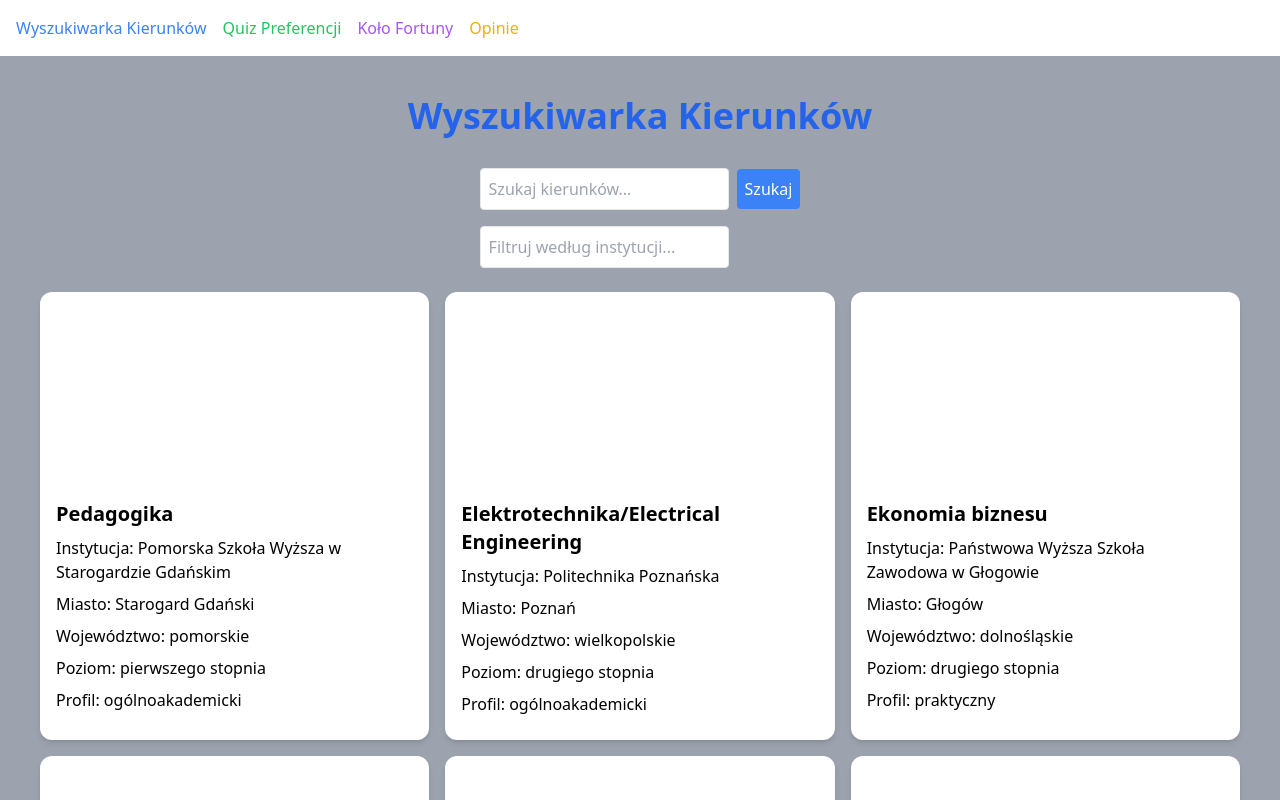
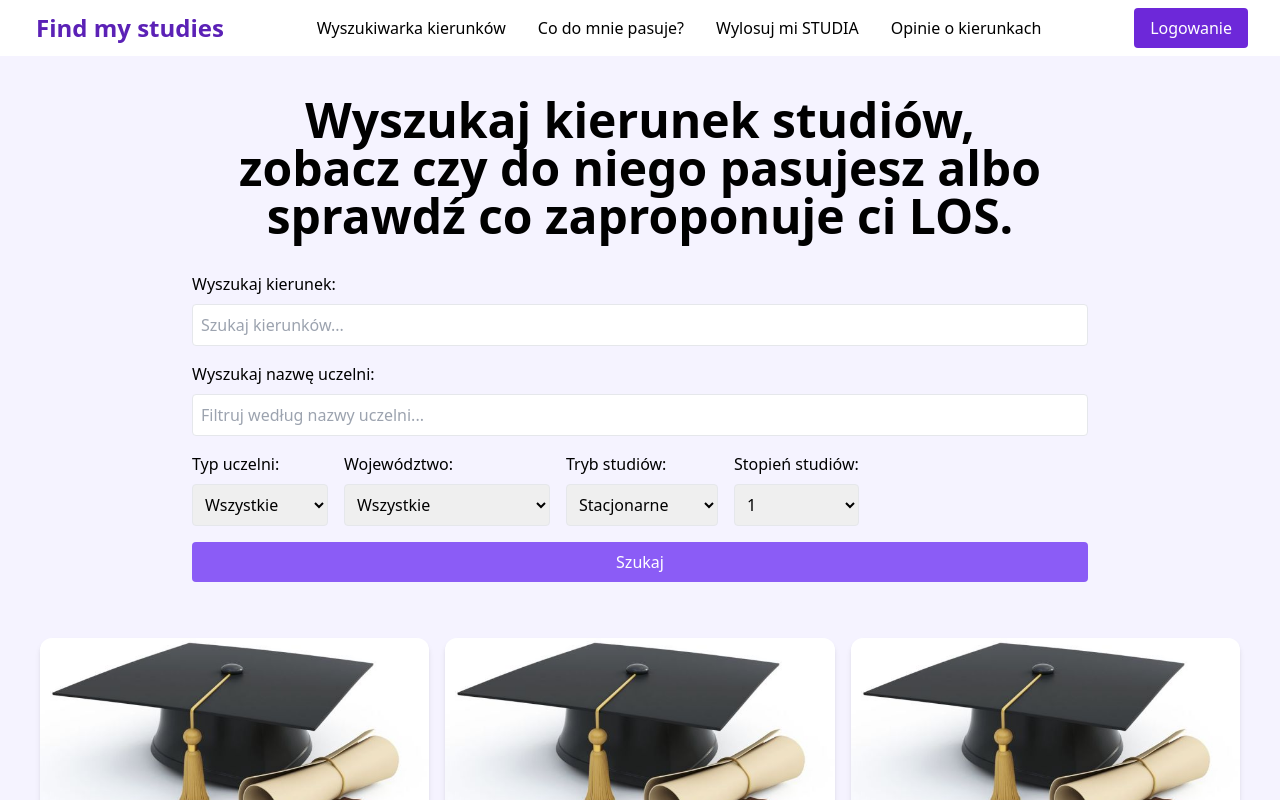
Before and after one commit to jaceksekula1337/find-your-studies, a Next.js app: page / in a window 1280 px wide. Shown: the top 800 px of the page. Built offline with nearby package versions, Linux system fonts and the light colour scheme.

Commit message:
updated view and logic for filters

```diff
--- a/src/components/CourseList.js
+++ b/src/components/CourseList.js
@@ -1,16 +1,18 @@
+import Image from "next/image";
+
 export default function CourseList({ courses }) {
   return (
-    <div className="grid grid-cols-1 md:grid-cols-2 lg:grid-cols-3 gap-4">
+    <div className="grid grid-cols-1 md:grid-cols-2 lg:grid-cols-3 gap-4 mt-6">
       {courses.map((course) => (
         <div
           key={course.courseUuid}
-          className="transition-all duration-300 relative overflow-hidden
-            bg-white rounded-xl shadow-md hover:shadow-xl cursor-pointer
-            flex flex-col"
+          className="transition-all duration-300 relative overflow-hidden bg-white rounded-xl shadow-md hover:shadow-xl cursor-pointer flex flex-col"
         >
           <div className="relative overflow-hidden rounded-t-xl h-48">
-            <image
-              src="https://via.placeholder.com/400"
+            <Image
+              src="/studia.jpg"
+              width={400}
+              height={400}
               alt={course.courseName}
               className="w-full h-full object-cover"
             />
--- /dev/null
+++ b/src/components/Header.js
@@ -0,0 +1,28 @@
+import Link from "next/link";
+
+export default function Header() {
+  return (
+    <header className="bg-white shadow-md flex justify-between items-center">
+      <div className="text-2xl font-bold ml-9 text-violet-800">
+        <Link href="/">Find my studies</Link>
+      </div>
+      <nav className="flex">
+        <Link href="/" className="hover:bg-violet-400 p-4 block">
+          <div>Wyszukiwarka kierunków</div>
+        </Link>
+        <Link href="/quiz" className="hover:bg-violet-400 p-4 block">
+          <div>Co do mnie pasuje?</div>
+        </Link>
+        <Link href="/wheel" className="hover:bg-violet-400 p-4 block">
+          <div>Wylosuj mi STUDIA</div>
+        </Link>
+        <Link href="/reviews" className="hover:bg-violet-400 p-4 block">
+          <div>Opinie o kierunkach</div>
+        </Link>
+      </nav>
+      <button className="bg-violet-700 text-white px-4 py-2 mr-8 rounded">
+        Logowanie
+      </button>
+    </header>
+  );
+}
--- a/src/components/Layout.js
+++ b/src/components/Layout.js
@@ -1,40 +1,8 @@
-import Link from "next/link";
-
+import Header from "./Header";
 export default function Layout({ children }) {
   return (
-    <div className="min-h-screen bg-gray-100">
-      <nav className="bg-white shadow-md p-4">
-        <ul className="flex space-x-4">
-          <li>
-            <Link href="/">
-              <div className="text-blue-500 hover:underline cursor-pointer">
-                Wyszukiwarka Kierunków
-              </div>
-            </Link>
-          </li>
-          <li>
-            <Link href="/quiz">
-              <div className="text-green-500 hover:underline cursor-pointer">
-                Quiz Preferencji
-              </div>
-            </Link>
-          </li>
-          <li>
-            <Link href="/wheel">
-              <div className="text-purple-500 hover:underline cursor-pointer">
-                Koło Fortuny
-              </div>
-            </Link>
-          </li>
-          <li>
-            <Link href="/reviews">
-              <div className="text-yellow-500 hover:underline cursor-pointer">
-                Opinie
-              </div>
-            </Link>
-          </li>
-        </ul>
-      </nav>
+    <div className="min-h-screen">
+      <Header />
       <main className="flex flex-col justify-center items-center">
         {children}
       </main>
--- a/src/components/SearchBar.js
+++ b/src/components/SearchBar.js
@@ -1,24 +1,61 @@
-import { useState, useEffect } from 'react';
+import { useState, useEffect } from "react";
 
 export default function SearchBar({ onSearch, allCourses }) {
-  const [query, setQuery] = useState('');
+  const [query, setQuery] = useState("");
   const [suggestions, setSuggestions] = useState([]);
+  const [institutionNameQuery, setInstitutionNameQuery] = useState("");
+  const [institutionSuggestions, setInstitutionSuggestions] = useState([]);
   const [filters, setFilters] = useState({
-    institution: ''
+    institutionType: "Wszystkie",
+    voivodeship: "",
+    institutionName: "",
+    studyMode: "Stacjonarne",
+    studyLevel: "1",
   });
 
+  // Sugestie dla kierunków studiów
   useEffect(() => {
-    if (query.length > 0) {
+    if (query.length > 0 && allCourses && allCourses.length > 0) {
       const filteredSuggestions = allCourses
         .filter((course) =>
           course.courseName.toLowerCase().includes(query.toLowerCase())
         )
         .map((course) => course.courseName);
-      setSuggestions(filteredSuggestions);
+
+      // Usuwanie duplikatów i ograniczenie do 5 wyników
+      const uniqueSuggestions = [...new Set(filteredSuggestions)].slice(0, 3);
+
+      setSuggestions(uniqueSuggestions);
     } else {
       setSuggestions([]);
     }
   }, [query, allCourses]);
+
+  // Sugestie dla nazw uczelni
+  useEffect(() => {
+    if (
+      institutionNameQuery.length > 0 &&
+      allCourses &&
+      allCourses.length > 0
+    ) {
+      const filteredInstitutionSuggestions = allCourses
+        .filter((course) =>
+          course.leadingInstitutionName
+            .toLowerCase()
+            .includes(institutionNameQuery.toLowerCase())
+        )
+        .map((course) => course.leadingInstitutionName);
+
+      // Usuwanie duplikatów i ograniczenie do 5 wyników
+      const uniqueInstitutionSuggestions = [
+        ...new Set(filteredInstitutionSuggestions),
+      ].slice(0, 3);
+
+      setInstitutionSuggestions(uniqueInstitutionSuggestions);
+    } else {
+      setInstitutionSuggestions([]);
+    }
+  }, [institutionNameQuery, allCourses]);
 
   const handleSearch = () => {
     onSearch(query, filters);
@@ -28,30 +65,38 @@ export default function SearchBar({ onSearch, allCourses }) {
     const { name, value } = e.target;
     setFilters({
       ...filters,
-      [name]: value
+      [name]: value,
     });
   };
 
   const handleSuggestionClick = (suggestion) => {
     setQuery(suggestion);
     setSuggestions([]);
-    onSearch(suggestion, filters); // Optionally trigger search with suggestion
+    onSearch(suggestion, filters);
+  };
+
+  const handleInstitutionSuggestionClick = (suggestion) => {
+    setInstitutionNameQuery(suggestion);
+    setInstitutionSuggestions([]);
+    setFilters((prevFilters) => ({
+      ...prevFilters,
+      institutionName: suggestion,
+    }));
+    onSearch(query, { ...filters, institutionName: suggestion });
   };
 
   return (
-    <div className="mb-6 relative">
-      <div className="flex items-center space-x-2 mb-4">
+    <div className="mb-8 relative">
+      <div className="flex flex-col space-y-4 mb-4">
+        <div>
+          <label className="block mb-2">Wyszukaj kierunek:</label>
           <input
             type="text"
             value={query}
             onChange={(e) => setQuery(e.target.value)}
             placeholder="Szukaj kierunków..."
-          className="border p-2 rounded"
+            className="border p-2 rounded w-full"
           />
-        <button onClick={handleSearch} className="bg-blue-500 text-white p-2 rounded">
-          Szukaj
-        </button>
-      </div>
           {suggestions.length > 0 && (
             <ul className="absolute bg-white border rounded w-full max-h-40 overflow-y-auto z-10">
               {suggestions.map((suggestion, index) => (
@@ -65,17 +110,105 @@ export default function SearchBar({ onSearch, allCourses }) {
               ))}
             </ul>
           )}
-      <div className="flex items-center space-x-2">
+        </div>
+        <div>
+          <label className="block mb-2">Wyszukaj nazwę uczelni:</label>
           <input
             type="text"
-          name="institution"
-          value={filters.institution}
+            name="institutionName"
+            value={institutionNameQuery}
+            onChange={(e) => setInstitutionNameQuery(e.target.value)}
+            placeholder="Filtruj według nazwy uczelni..."
+            className="border p-2 rounded w-full"
+          />
+          {institutionSuggestions.length > 0 && (
+            <ul className="absolute bg-white border rounded w-full max-h-40 overflow-y-auto z-10">
+              {institutionSuggestions.map((suggestion, index) => (
+                <li
+                  key={index}
+                  className="p-2 cursor-pointer hover:bg-gray-200"
+                  onClick={() => handleInstitutionSuggestionClick(suggestion)}
+                >
+                  {suggestion}
+                </li>
+              ))}
+            </ul>
+          )}
+        </div>
+        <div className="flex space-x-4">
+          <div>
+            <label className="block mb-2">Typ uczelni:</label>
+            <select
+              name="institutionType"
+              value={filters.institutionType}
               onChange={handleFilterChange}
-          placeholder="Filtruj według instytucji..."
-          className="border p-2 rounded"
-        />
-        {/* Add more filters as needed */}
+              className="border p-2 rounded w-full"
+            >
+              <option value="Wszystkie">Wszystkie</option>
+              <option value="Uczelnia publiczna">Publiczne</option>
+              <option value="Uczelnia niepubliczna">Niepubliczne</option>
+            </select>
           </div>
+          <div>
+            <label className="block mb-2">Województwo:</label>
+            <select
+              name="voivodeship"
+              value={filters.voivodeship}
+              onChange={handleFilterChange}
+              className="border p-2 rounded w-full"
+            >
+              <option value="">Wszystkie</option>
+              <option value="Dolnośląskie">Dolnośląskie</option>
+              <option value="Kujawsko-pomorskie">Kujawsko-pomorskie</option>
+              <option value="Lubelskie">Lubelskie</option>
+              <option value="Lubuskie">Lubuskie</option>
+              <option value="Łódzkie">Łódzkie</option>
+              <option value="Małopolskie">Małopolskie</option>
+              <option value="Mazowieckie">Mazowieckie</option>
+              <option value="Opolskie">Opolskie</option>
+              <option value="Podkarpackie">Podkarpackie</option>
+              <option value="Podlaskie">Podlaskie</option>
+              <option value="Pomorskie">Pomorskie</option>
+              <option value="Śląskie">Śląskie</option>
+              <option value="Świętokrzyskie">Świętokrzyskie</option>
+              <option value="Warmińsko-mazurskie">Warmińsko-mazurskie</option>
+              <option value="Wielkopolskie">Wielkopolskie</option>
+              <option value="Zachodniopomorskie">Zachodniopomorskie</option>
+            </select>
+          </div>
+          <div>
+            <label className="block mb-2">Tryb studiów:</label>
+            <select
+              name="studyMode"
+              value={filters.studyMode}
+              onChange={handleFilterChange}
+              className="border p-2 rounded w-full"
+            >
+              <option value="Stacjonarne">Stacjonarne</option>
+              <option value="Niestacjonarne">Niestacjonarne</option>
+            </select>
+          </div>
+          <div>
+            <label className="block mb-2">Stopień studiów:</label>
+            <select
+              name="studyLevel"
+              value={filters.studyLevel}
+              onChange={handleFilterChange}
+              className="border p-2 rounded w-full"
+            >
+              <option value="1">1</option>
+              <option value="2">2</option>
+            </select>
+          </div>
+        </div>
+      </div>
+
+      <button
+        onClick={handleSearch}
+        className="bg-violet-500 text-white p-2 rounded w-full"
+      >
+        Szukaj
+      </button>
     </div>
   );
 }
--- a/src/hooks/useCourses.js
+++ b/src/hooks/useCourses.js
@@ -1,4 +1,4 @@
-import { useState, useEffect } from 'react';
+import { useState, useEffect } from "react";
 
 const useCourses = () => {
   const [courses, setCourses] = useState([]);
@@ -8,13 +8,12 @@ const useCourses = () => {
   useEffect(() => {
     const fetchCourses = async () => {
       try {
-        const response = await fetch('/data.json');
+        const response = await fetch("/data.json"); // Plik data.json musi być w katalogu public
         const data = await response.json();
         setCourses(data.results);
         setFilteredCourses(data.results);
         setLoading(false);
       } catch (error) {
-        console.error('Error fetching courses:', error);
         setLoading(false);
       }
     };
@@ -25,17 +24,56 @@ const useCourses = () => {
   const filterCourses = (query, filters) => {
     let updatedCourses = courses;
 
+    // Filtruj na podstawie nazwy kierunku
     if (query) {
       updatedCourses = updatedCourses.filter((course) =>
         course.courseName.toLowerCase().includes(query.toLowerCase())
       );
     }
 
-    if (filters.institution) {
+    // Filtruj na podstawie nazwy uczelni
+    if (filters.institutionName) {
       updatedCourses = updatedCourses.filter((course) =>
         course.leadingInstitutionName
           .toLowerCase()
-          .includes(filters.institution.toLowerCase())
+          .includes(filters.institutionName.toLowerCase())
+      );
+    }
+
+    // Filtruj na podstawie typu uczelni
+    if (filters.institutionType !== "Wszystkie") {
+      updatedCourses = updatedCourses.filter((course) =>
+        course.mainInstitutionKind
+          .toLowerCase()
+          .includes(filters.institutionType.toLowerCase())
+      );
+    }
+
+    // Filtruj na podstawie województwa
+    if (filters.voivodeship) {
+      updatedCourses = updatedCourses.filter(
+        (course) =>
+          course.leadingInstitutionVoivodeship.toLowerCase() ===
+          filters.voivodeship.toLowerCase()
+      );
+    }
+
+    // Filtruj na podstawie trybu studiów
+    if (filters.studyMode) {
+      updatedCourses = updatedCourses.filter((course) =>
+        course.courseInstances.some(
+          (instance) =>
+            instance.formName.toLowerCase() === filters.studyMode.toLowerCase()
+        )
+      );
+    }
+
+    // Filtruj na podstawie stopnia studiów
+    if (filters.studyLevel) {
+      updatedCourses = updatedCourses.filter((course) =>
+        course.levelName.includes(
+          filters.studyLevel === "1" ? "pierwszego" : "drugiego"
+        )
       );
     }
 
--- a/src/pages/index.js
+++ b/src/pages/index.js
@@ -6,12 +6,27 @@ export default function Home() {
   const { courses, filteredCourses, loading, filterCourses } = useCourses();
 
   return (
-    <div className="p-10 min-h-screen bg-gray-400 flex flex-col items-center">
-      <h1 className="text-4xl font-bold mb-8 text-blue-600">
-        Wyszukiwarka Kierunków
+    <div className="p-10 min-h-screen bg-violet-50 flex flex-col items-center  w-full">
+      <h1 className="text-5xl font-bold mb-8 text-center">
+        Wyszukaj kierunek studiów, <br></br>zobacz czy do niego pasujesz albo{" "}
+        <br></br>
+        sprawdź co zaproponuje ci LOS.
       </h1>
-      <SearchBar onSearch={filterCourses} allCourses={courses} />
+      <div className="w-full max-w-4xl">
+        <SearchBar onSearch={filterCourses} allCourses={courses} />
+      </div>
       {loading ? <p>Ładowanie...</p> : <CourseList courses={filteredCourses} />}
+      {/* Paginate below */}
+      <div className="flex justify-center mt-8">
+        <button className="mx-1">← Previous</button>
+        {/* Pagination numbers */}
+        {[...Array(5).keys()].map((page) => (
+          <button key={page} className="mx-1">
+            {page + 1}
+          </button>
+        ))}
+        <button className="mx-1">Next →</button>
+      </div>
     </div>
   );
 }
```
Also changed, not shown: public/studia.jpg (added). Lines whose indentation alone changed are shown as unchanged.
